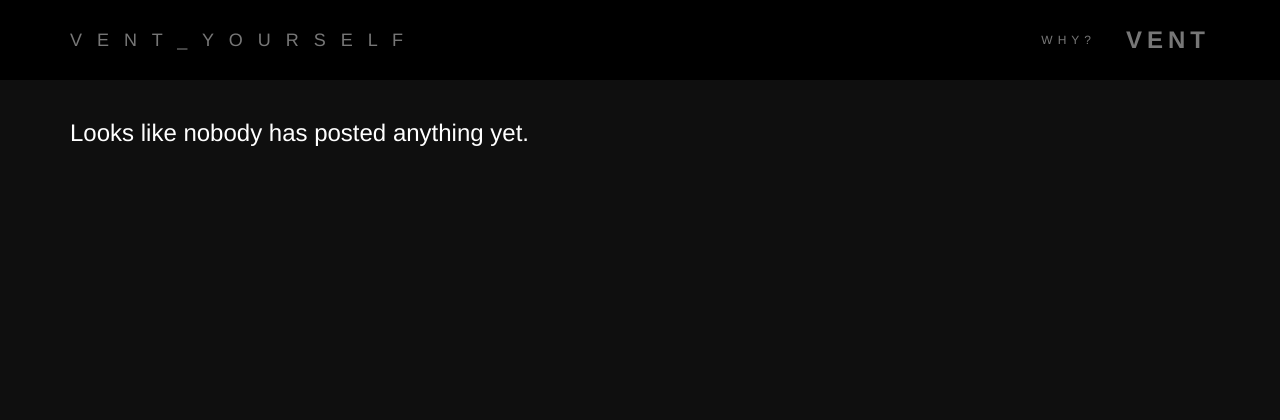
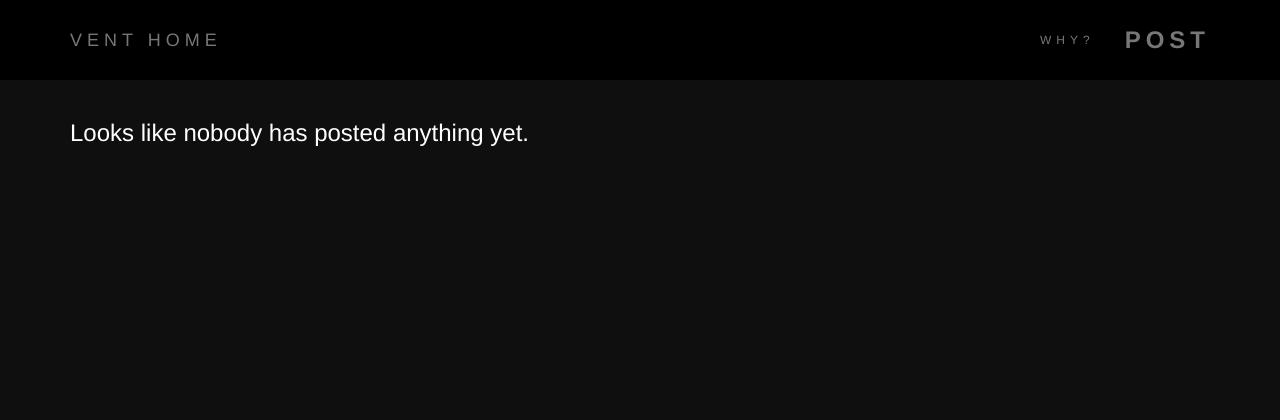
Before and after one commit to daniel-darocha/vent-app, a Node server app: page / in a window 1280 px wide. Shown: the top 420 px of the page. Run offline with Node 20, Linux system fonts and the light colour scheme.

Commit message:
Add CSS and general usage adjustments

```diff
--- a/views/partials/footer.ejs
+++ b/views/partials/footer.ejs
@@ -2,7 +2,7 @@
 </div>
 <div class="footer-padding navbar-fixed-bottom">
   <div class="footer container">
-    <p>V E N T</p>
+   <a href="/vent"><p>V E N T</p></a>
   </div>
 </div>
 <script src="https://code.jquery.com/jquery-1.12.4.min.js" integrity="sha384-nvAa0+6Qg9clwYCGGPpDQLVpLNn0fRaROjHqs13t4Ggj3Ez50XnGQqc/r8MhnRDZ" crossorigin="anonymous"></script>
--- a/views/partials/header.ejs
+++ b/views/partials/header.ejs
@@ -18,7 +18,7 @@
         <span class="icon-bar"></span>
       </button>
       <div class="navbar-header">
-        <a class="navbar-brand" href="/"><p>V E N T _ Y O U R S E L F </p></a>
+        <a class="navbar-brand" href="/"><p>VENT HOME</p></a>
       </div >
 
       <div class="collapse navbar-collapse" id="bs-example-navbar-collapse-1">
@@ -26,7 +26,7 @@
         <ul class="nav navbar-nav navbar-right dropdown-toggle">
 
           <li id="about"><a href="/why">WHY?</a></li>
-          <li id="ventBtn"><a href="/vent">VENT</a></li>
+          <li id="ventBtn"><a href="/vent">POST</a></li>
         </ul>
 
       </div>
```
